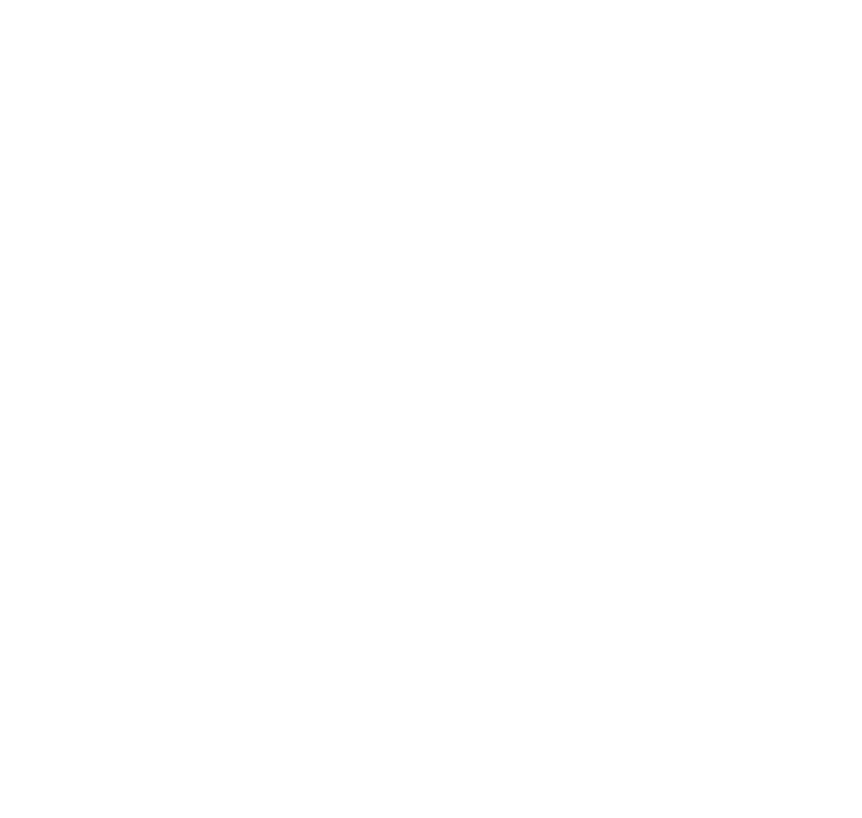
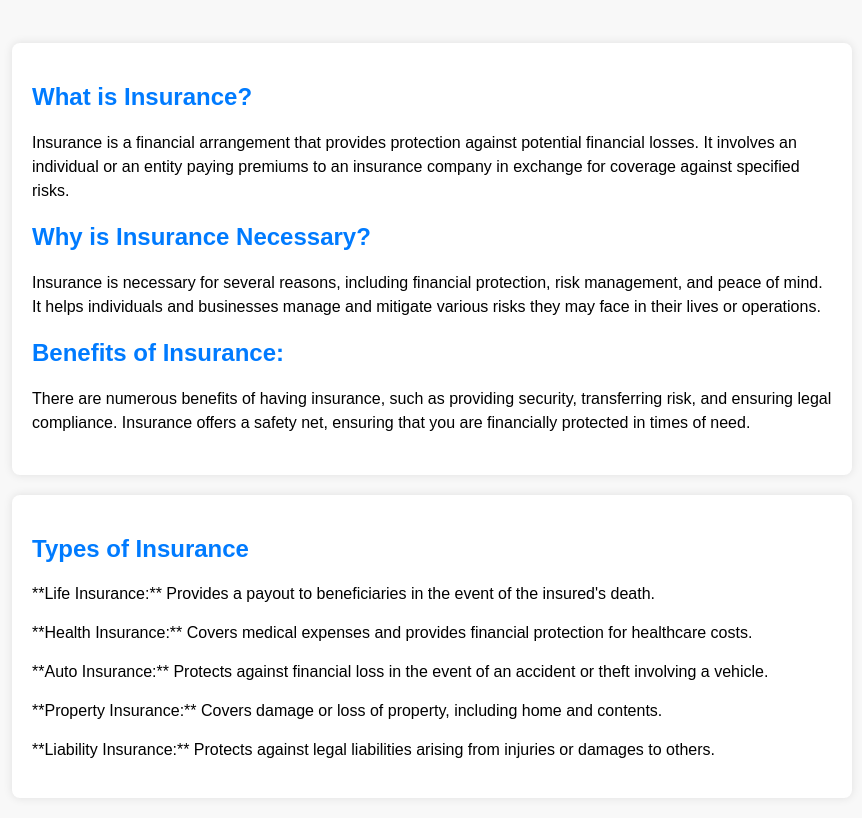
Before and after one commit to vikashdwivedi21/Insurance-Premium-Prediction, a Flask app: page / in a window 1280 px wide. Before the commit the part shown is empty. Shown: the part 698-1516 px from the top of the page, without its empty margins (208-1070 px from the left). Before the commit the page ends 44 px from the top, so only its background shows below. Run offline with Flask 3, Linux system fonts and the light colour scheme.

Commit message:
index file updated

```diff
--- a/templates/index.html
+++ b/templates/index.html
@@ -1 +1,106 @@
-<h1>Home Page</h1>
+<!DOCTYPE html>
+<html lang="en">
+
+<head>
+    <meta charset="UTF-8">
+    <meta name="viewport" content="width=device-width, initial-scale=1.0">
+    <title>Insurance Premium Calculator</title>
+    <style>
+        body {
+            font-family: 'Arial', sans-serif;
+            background-color: #f8f8f8;
+            margin: 0;
+            padding: 0;
+            text-align: center;
+        }
+
+        header {
+            background-color: #007bff;
+            color: #fff;
+            padding: 20px;
+        }
+
+        h1 {
+            margin: 0;
+        }
+
+        img {
+            width: 100%;
+            max-width: 800px;
+            margin: 20px 0;
+        }
+
+        .insurance-details {
+            max-width: 800px;
+            margin: 20px auto;
+            padding: 20px;
+            background-color: #fff;
+            border-radius: 8px;
+            box-shadow: 0 0 10px rgba(0, 0, 0, 0.1);
+            text-align: left;
+        }
+
+        h2 {
+            color: #007bff;
+        }
+
+        p {
+            font-size: 16px;
+            line-height: 1.5;
+            margin-bottom: 20px;
+        }
+
+        .insurance-types {
+            max-width: 800px;
+            margin: 20px auto;
+            padding: 20px;
+            background-color: #fff;
+            border-radius: 8px;
+            box-shadow: 0 0 10px rgba(0, 0, 0, 0.1);
+            text-align: left;
+        }
+
+        ul {
+            list-style-type: none;
+            padding: 0;
+        }
+
+        li {
+            font-size: 16px;
+            line-height: 1.5;
+            margin-bottom: 15px;
+        }
+    </style>
+</head>
+
+<body>
+    <header>
+        <h1>Predict Your Health Insurance Just One Click</h1>
+    </header>
+
+    <img src="https://www.hdfclife.com/content/dam/hdfclifeinsurancecompany/knowledge-center/images/about-life-insurance/Insurance-Premium-Definition.png" alt="Insurance Premium Image">
+
+    <div class="insurance-details">
+        <h2>What is Insurance?</h2>
+        <p>Insurance is a financial arrangement that provides protection against potential financial losses. It involves an individual or an entity paying premiums to an insurance company in exchange for coverage against specified risks.</p>
+
+        <h2>Why is Insurance Necessary?</h2>
+        <p>Insurance is necessary for several reasons, including financial protection, risk management, and peace of mind. It helps individuals and businesses manage and mitigate various risks they may face in their lives or operations.</p>
+
+        <h2>Benefits of Insurance:</h2>
+        <p>There are numerous benefits of having insurance, such as providing security, transferring risk, and ensuring legal compliance. Insurance offers a safety net, ensuring that you are financially protected in times of need.</p>
+    </div>
+
+    <div class="insurance-types">
+        <h2>Types of Insurance</h2>
+        <ul>
+            <li>**Life Insurance:** Provides a payout to beneficiaries in the event of the insured's death.</li>
+            <li>**Health Insurance:** Covers medical expenses and provides financial protection for healthcare costs.</li>
+            <li>**Auto Insurance:** Protects against financial loss in the event of an accident or theft involving a vehicle.</li>
+            <li>**Property Insurance:** Covers damage or loss of property, including home and contents.</li>
+            <li>**Liability Insurance:** Protects against legal liabilities arising from injuries or damages to others.</li>
+        </ul>
+    </div>
+</body>
+
+</html>
```
